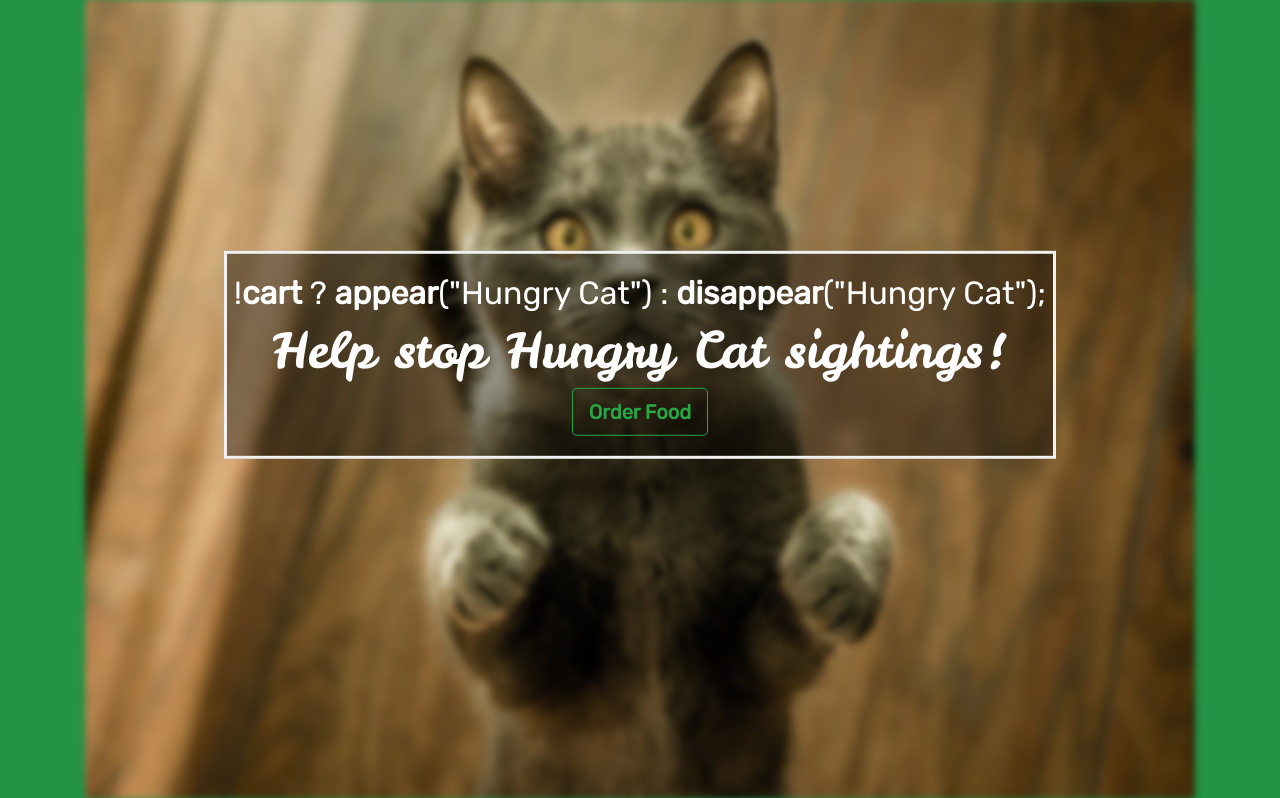
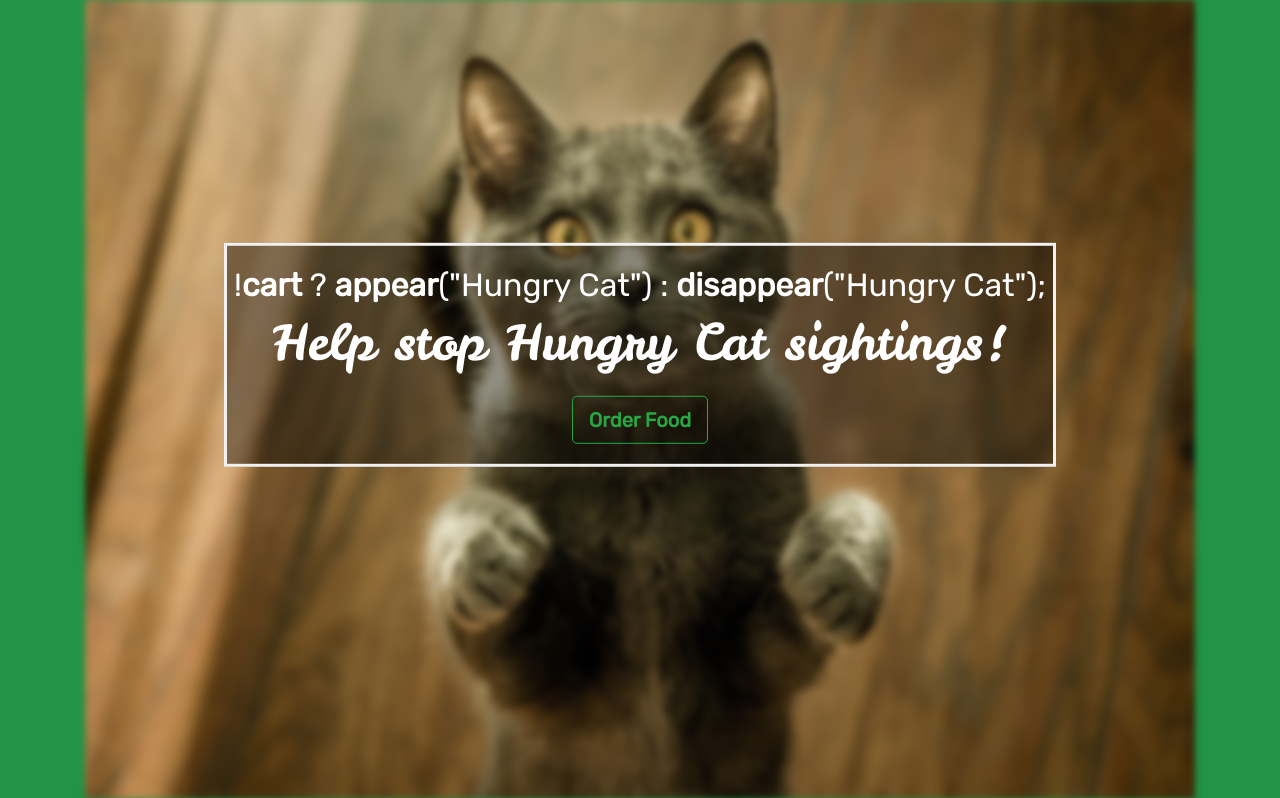
Before and after one commit to guymelef/django-pizza, a Django app: page /cart/ in a window 1280 px wide. Shown: the part 205-1003 px from the top of the page. Run offline with Django 3.2, Linux system fonts and the light colour scheme; a user stored in the database is signed in; data comes from the database, SQL or seed files in the repository; some libraries are stand-ins or nearby versions.

Commit message:
Edit padding

```diff
--- a/templates/cart/cart.html
+++ b/templates/cart/cart.html
@@ -84,7 +84,7 @@
         <div id="pizza-cat" class="container mb-5 rounded vh-100"></div>
         <div class="bg-text container">
           <h2>!<strong>cart</strong> ? <strong>appear</strong>("Hungry Cat") : <strong>disappear</strong>("Hungry Cat");</h2>
-          <h1 style="font-size:50px">Help stop Hungry Cat sightings!</h1>
+          <h1 style="font-size:50px" class="pb-3">Help stop Hungry Cat sightings!</h1>
           <a href="{% url 'home' %}#menu" class="btn btn-lg btn-outline-success font-weight-bold">Order Food</a>
         </div>
       </div>
```
